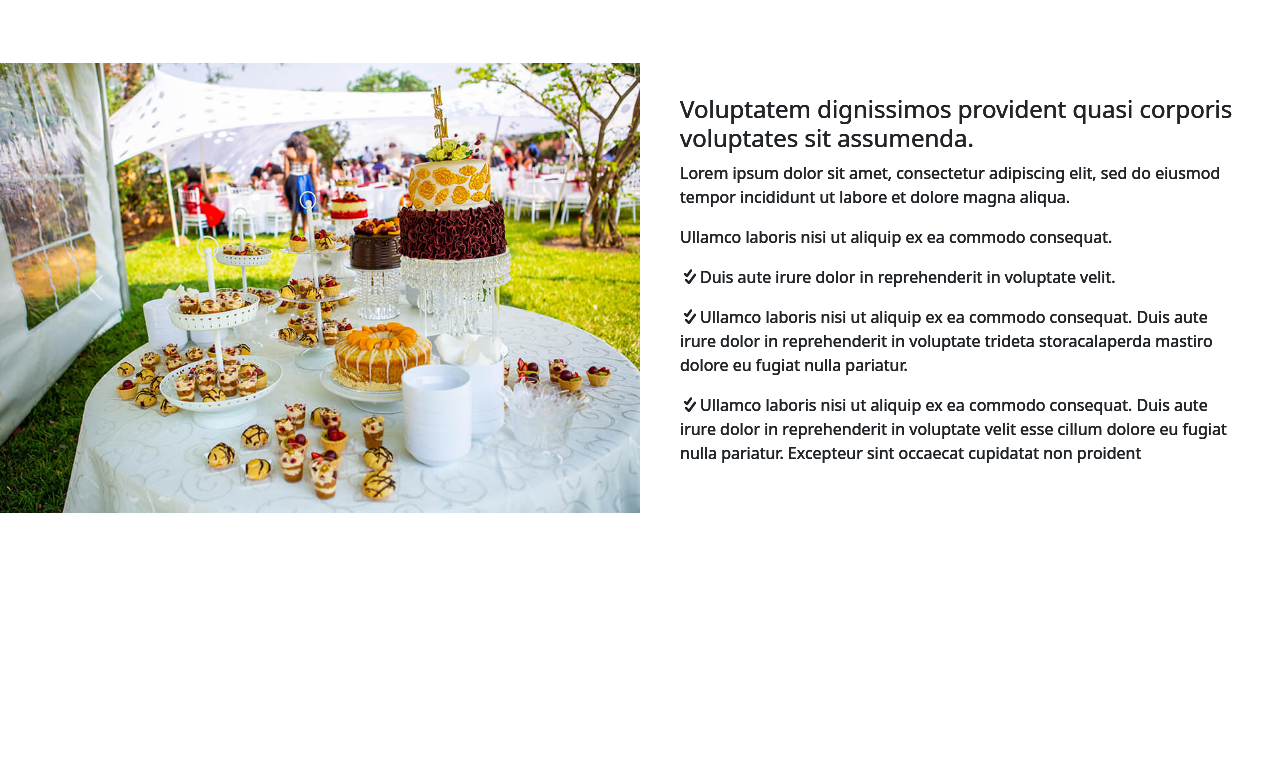
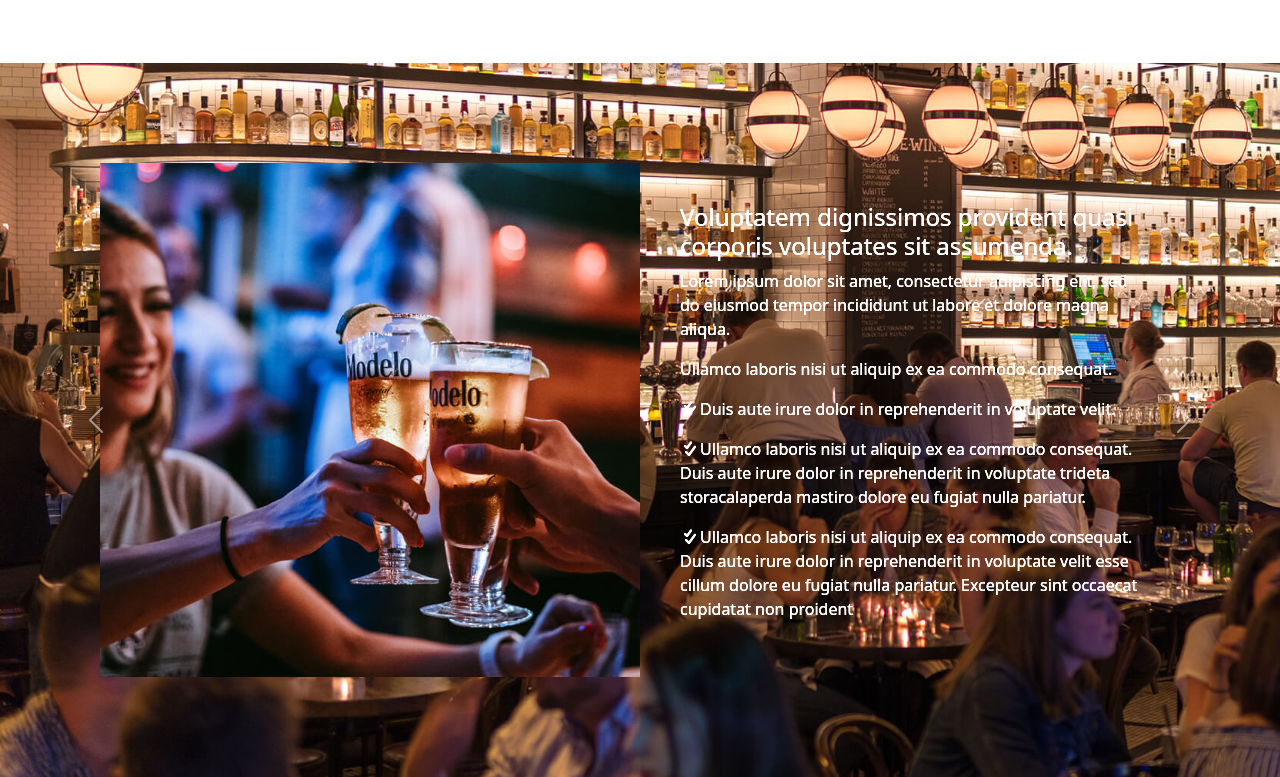
Before and after one commit to chaimaek12/kassid_chaimae_Final_Projeft_HTML_CSS, a website: page index.html in a window 1280 px wide. Shown: the part 2976-3753 px from the top of the page. Before the commit the page ends 3489 px from the top, so only its background shows below. Drawn offline with nearby package versions, Linux system fonts and the light colour scheme.

Commit message:
events section

```diff
--- a/index.html
+++ b/index.html
@@ -400,6 +400,7 @@
 
 
 <section class="events">
+
 <div id="carouselExampleAutoplaying" class="carousel slide" data-bs-ride="carousel">
   <div class="carousel-inner">
     <div class="carousel-item active" data-bs-interval="10000">
@@ -422,7 +423,7 @@
     <div class="carousel-item active" data-bs-interval="10000">
         <div class="carousel-contenu">
         <div  class="carousel-left">
-      <img src="./images/events-slider/events-slider-1.jpg" class="d-block w-100" alt="...">
+      <img src="./images/events-slider/events-slider-2.jpg" class="d-block w-100" alt="...">
         </div>
         <div class="carousel-right">
        <h4>Voluptatem dignissimos provident quasi corporis voluptates sit assumenda.</h4>
@@ -439,7 +440,7 @@
     <div class="carousel-item active" data-bs-interval="10000">
         <div class="carousel-contenu">
         <div  class="carousel-left">
-      <img src="./images/events-slider/events-slider-1.jpg" class="d-block w-100" alt="...">
+      <img src="./images/events-slider/events-slider-3.jpg" class="d-block w-100" alt="...">
         </div>
         <div class="carousel-right">
        <h4>Voluptatem dignissimos provident quasi corporis voluptates sit assumenda.</h4>
@@ -479,8 +480,7 @@
     <span class="visually-hidden">Next</span>
   </button>
 </div>
-</div>
-</div>
+
 </section>
 
 
--- a/src/sass/modules/events.scss
+++ b/src/sass/modules/events.scss
@@ -8,7 +8,11 @@
 // }
 .carousel-contenu{
     display: flex;
-    height: 450px;
+    // height: 450px;
+    padding-right: 100px;
+    padding-left: 100px;
+    padding-top: 100px;
+    padding-bottom: 100px;
 }
 .carousel-left ,.carousel-right{
     width: 50%;
@@ -23,4 +27,11 @@ object-fit: cover;
     display: flex;
     flex-direction: column;
     justify-content: center;
+    color: white;
 }
+
+#carouselExampleAutoplaying{
+  background-image: url("../../../images/testimonials-bg.jpg") ;
+  background-size: cover;
+
+}
```
Also changed, not shown: public/css/app.css, 1 other file.
